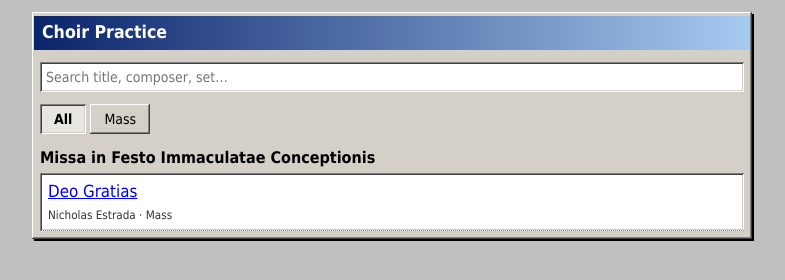
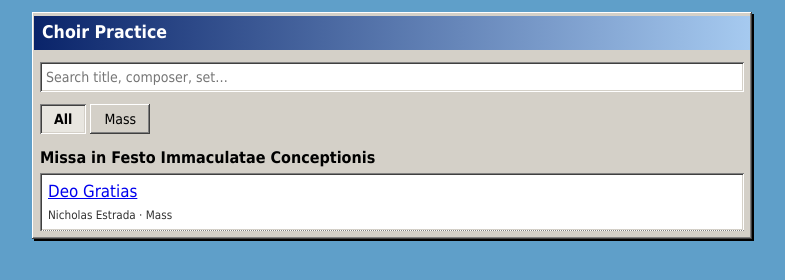
Before and after one commit to estradanic/choir-practice, an Astro site: page / in a window 1280 px wide. Shown: the whole page, without its empty margins (248-1033 px from the left). Built offline with nearby package versions, Linux system fonts and the light colour scheme; Astro itself is replaced by a stand-in of ours.

Commit message:
Light blue page background and side margins

```diff
--- a/src/layouts/Layout.astro
+++ b/src/layouts/Layout.astro
@@ -9,7 +9,7 @@ const { title } = Astro.props;
     <title>{title}</title>
     <style is:global>
       :root { --face: #d4d0c8; --hi: #fff; --mid: #808080; --dark: #404040; --navy: #0a246a; --raised: inset -1px -1px var(--dark), inset 1px 1px var(--hi), inset -2px -2px var(--mid), inset 2px 2px var(--face); --sunken: inset 1px 1px var(--mid), inset -1px -1px var(--hi), inset 2px 2px var(--dark), inset -2px -2px var(--face); }
-      html { background: #c0c0c0; }
+      html { background: #5f9fc9; padding: 0 12px; min-height: 100%; }
       body { font: 13px/1.45 Tahoma, Verdana, "Segoe UI", Arial, sans-serif; max-width: 44rem; margin: 12px auto; padding: 2px 8px 8px; background: var(--face); color: #000; box-shadow: var(--raised), 2px 2px 0 #000; }
       @media (min-width: 600px) { body { font-size: 14px; } }
       h1 { margin: 2px -6px 8px; padding: 4px 8px; font-size: 1.1rem; color: #fff; background: linear-gradient(90deg, var(--navy), #a6caf0); }
```
